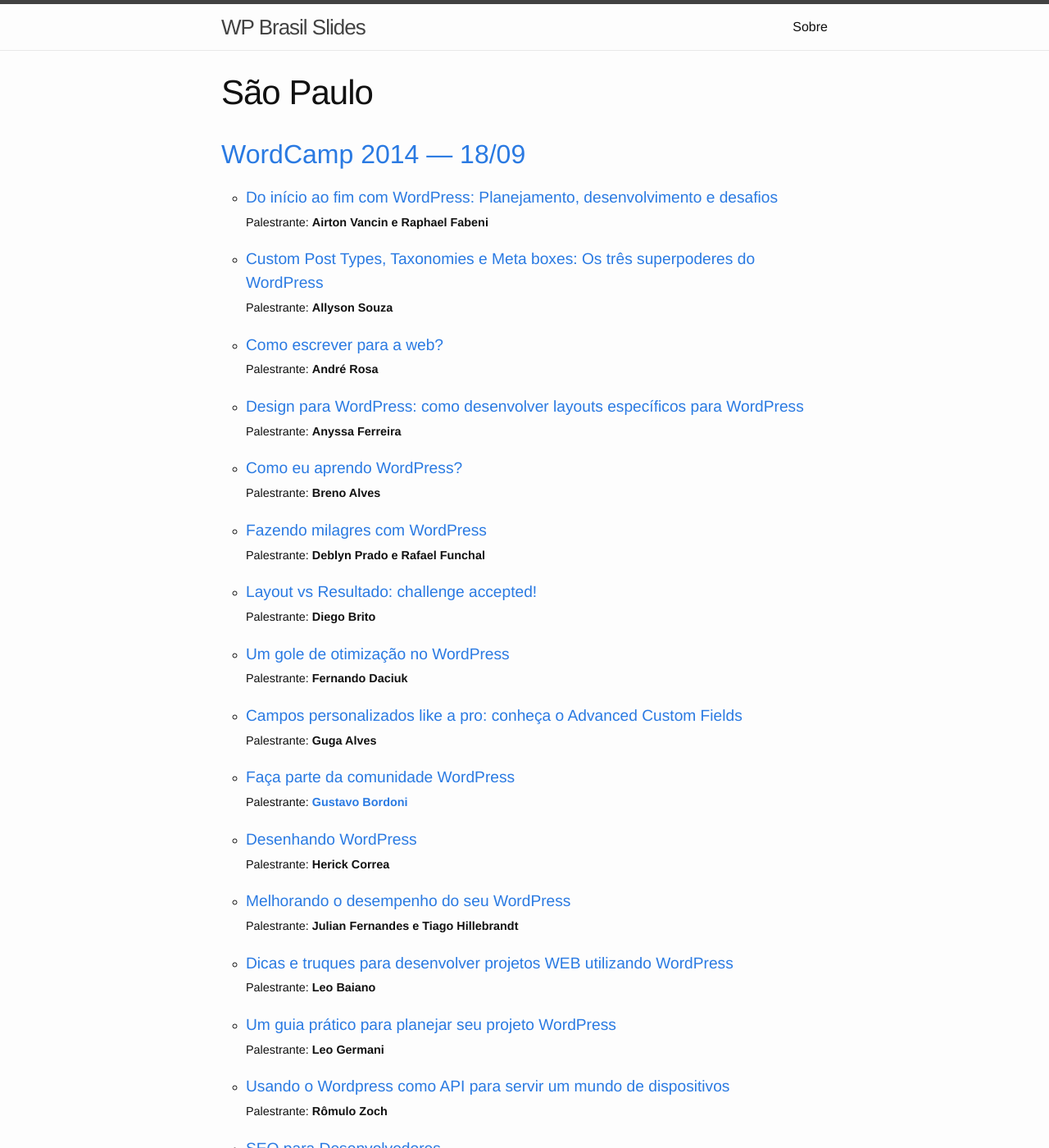
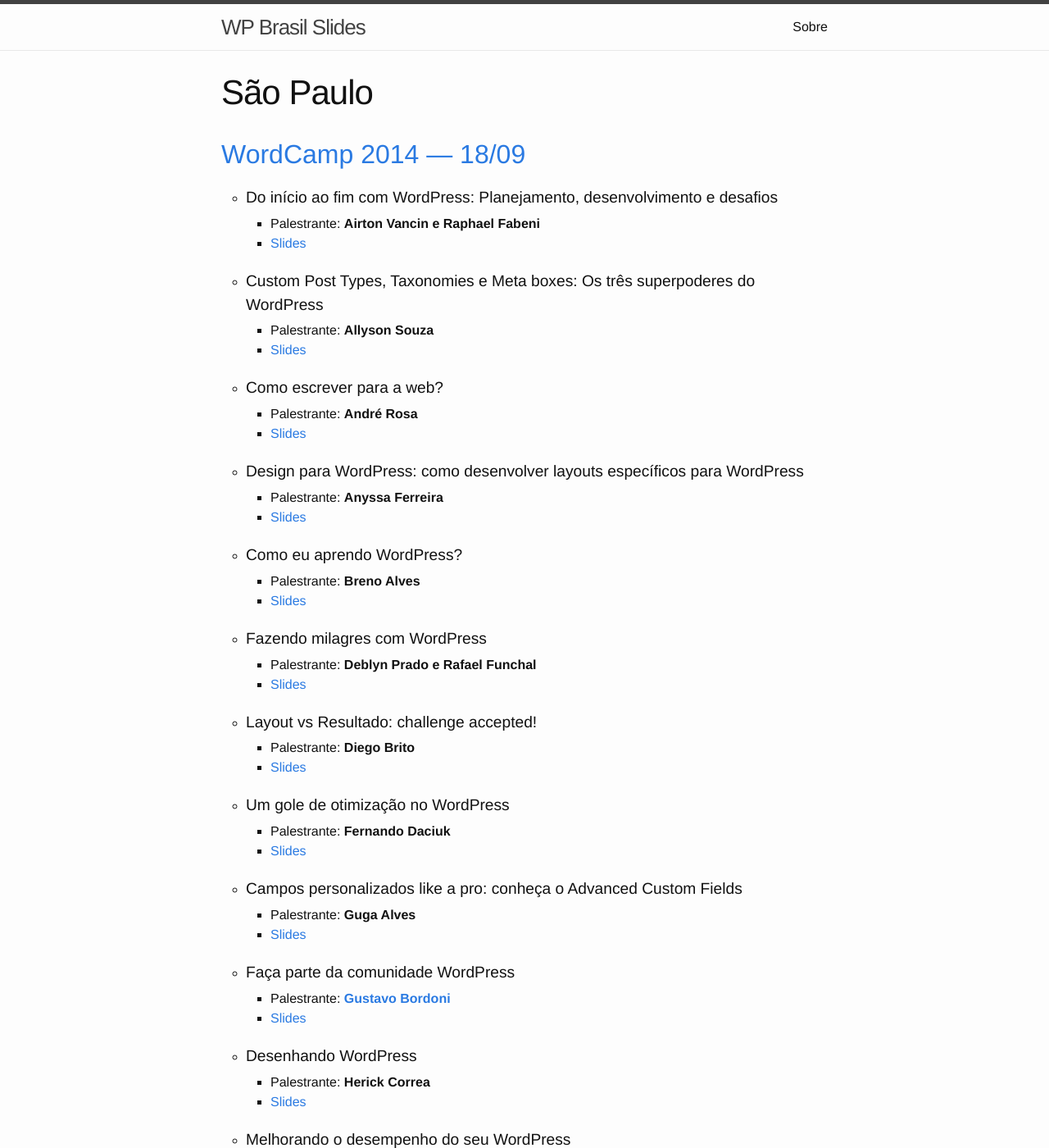
Before and after one commit to wpbrasil/slides, a Jekyll site: the page built from saopaulo.html, in a window 1280 px wide and 1400 px high. Shown: the whole window at 82% size. Built offline with Jekyll 4.4.1, drawn with Linux system fonts in a browser that asks for light colours; some of the changed text lies outside the part shown.

Commit message:
Adiciona sublista para exibir nome do palestrante e links dos slides e video

```diff
--- a/_layouts/events-year.html
+++ b/_layouts/events-year.html
@@ -21,13 +21,27 @@
 					{% for slide in event.slides %}
 						{% assign speaker = site.data.speakers | where: 'id', slide.sid | first %}
 						<li>
-							<h3><a href="{{ slide.url }}" target="_blank" rel="nofollow">{{ slide.title }}</a></h3>
-							<p>Palestrante:
-							{% if speaker %}
-								<a href="{{ speaker.id | prepend: site.dotorg_profile_url }}" target="_blank" rel="nofollow"><b>{{ speaker.name }}</b></a>
-							{% else %}
-								<strong>{{ slide.speaker }}</strong>
-							{% endif %}
+							<h3>{{ slide.title }}</h3>
+							<ul>
+								<li>Palestrante:
+									{% if speaker %}
+										<a href="{{ speaker.id | prepend: site.dotorg_profile_url }}" title="Perfil de {{ speaker.name }}" target="_blank" rel="nofollow"><b>{{ speaker.name }}</b></a>
+									{% else %}
+										<strong>{{ slide.speaker }}</strong>
+									{% endif %}
+								</li>
+								{% if slide.url %}
+									<li>
+										<a href="{{ slide.url }}" title="Slides de {{ slide.title }}" target="_blank" rel="nofollow">Slides</a>
+									</li>
+								{% endif %}
+								{% if slide.video %}
+									<li>
+										<a href="{{ slide.video }}" title="Vídeo de {{ slide.title }}" target="_blank" rel="nofollow">Vídeo</a>
+									</li>
+								{% endif %}
+							</ul>
+							<p>
 							</p>
 						</li>
 
```
